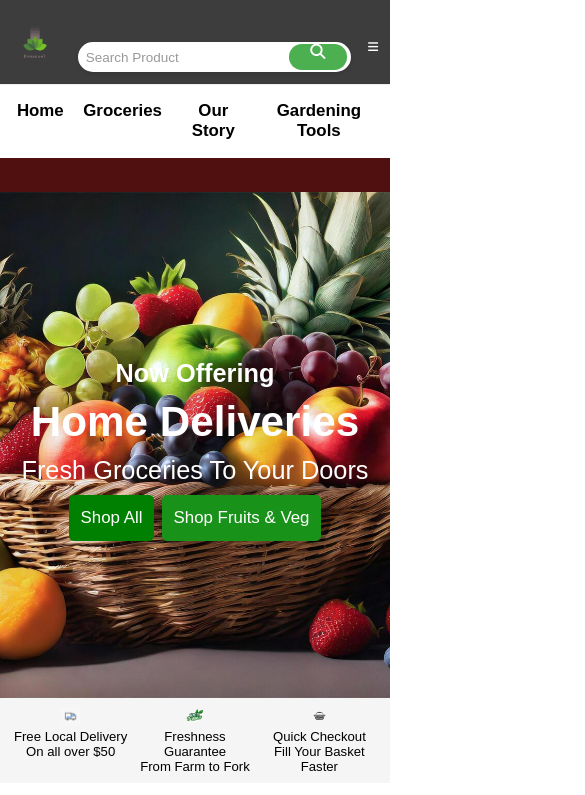
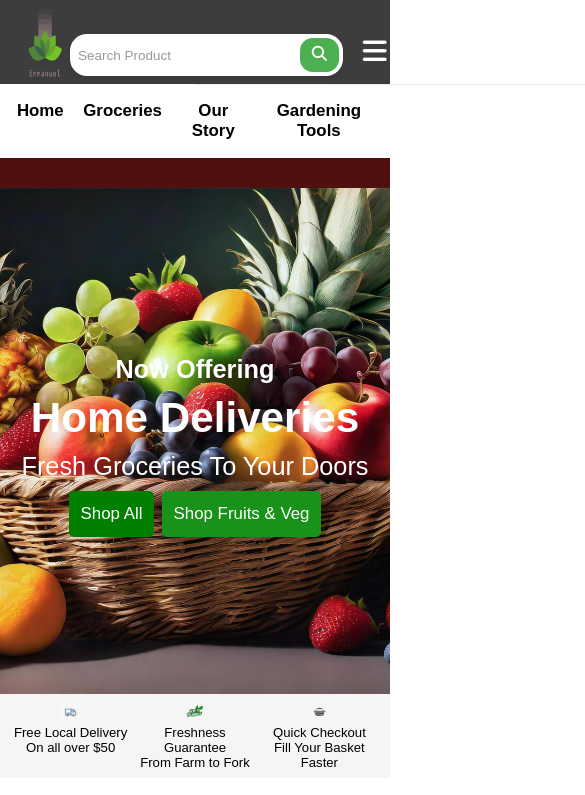
Before and after one commit to sanjaydaud7/Emmanuel-ecommerce, a plain HTML site: page home.html in a window 390 px wide. Shown: the top 795 px of the page, 585 px wide, since content can reach past the window. Drawn offline with Linux system fonts and the light colour scheme; no server answers.

Commit message:
Updated offer bar and menu icon in tab.css for better responsiveness

```diff
--- a/css/index.css
+++ b/css/index.css
@@ -143,7 +143,7 @@
 /* Cart Icon */
 #menuList li a i.fa-cart-shopping {
     font-size: 2.5vh;
-      color: rgb(255, 255, 255);
+      color: rgb(53, 166, 200);
 }
 
 #menuList li a:hover i.fa-cart-shopping {
--- a/css/tab.css
+++ b/css/tab.css
@@ -1,9 +1,10 @@
 /* Responsive Design */
 @media (max-width: 1024px) {
     .search-bar {
-        left: 22%;
-        width: 45vw;
-        height: 4.5vh;
+
+        left: 17%;
+        width: 55vw;
+        height: 6.5vh;
     }
 
     .search-bar input {
@@ -15,7 +16,7 @@
     }
 
     .search-bar button {
-        width: 18%;
+        width: 8%;
         height: 4vh;
     }
 
@@ -24,12 +25,20 @@
     }
 
     #menuList {
-        left: 65vw;
+        left: 75vw;
         width: 25vw;
     }
 
+    /* Offer bar adjustments for 1024px */
+    .offer-bar {
+        height: 3.5vh;
+    }
+
+    .offer-text {
+        font-size: 2vh;
+        top: 0.5vh; /* Adjusted for better vertical centering */
+    }
 }
-
 
 /* For screens 768px and below */
 @media (max-width: 768px) {
@@ -44,24 +53,26 @@
 
     .menu-icon {
         display: block;
-        font-size: 3vh;
-        cursor: pointer;
+        position: absolute;
+        left: 93vw;
+        top: 4.5vh;
+    }
+
+    .menu-icon i {
+        font-size: 6vw; /* Increased size for better visibility */
     }
 
     #menuList {
         position: absolute;
         top: 10vh;
-        /* Position below header */
-        left: 0;
-        width: 100%;
-        /* Full width for better usability */
+        /* left: vw; */
+        width: 30%;
+        /* color: black; */
         background: white;
         flex-direction: column;
         max-height: 0;
-        /* Initial state for toggle (matches JS) */
         overflow: hidden;
         transition: max-height 0.3s ease-in-out;
-        /* Smooth toggle animation */
         z-index: 1000;
         border-top: 1px solid #eee;
     }
@@ -76,12 +87,12 @@
         border-bottom: none;
     }
 
-    #menuList li a,
+     #menuList li a,
     #logoutBtn {
         display: block;
         padding: 15px;
         font-size: 2vh;
-        color: #333;
+        color: #000; /* Make menu icon list item black */
         text-decoration: none;
     }
 
@@ -95,11 +106,12 @@
         height: auto;
     }
 
-    .search-bar {
+   .search-bar {
         left: 25%;
         width: 65vw;
-        height: 4vh;
-        top: 3vh;
+        height: 5vh;
+        top: 4vh;
+        border-width: 1px; /* Reduce border thickness */
     }
 
     .search-bar input {
@@ -111,18 +123,16 @@
     }
 
     .search-bar button {
-        width: 20%;
+        width: 16%;
         height: 3.5vh;
-    }
-
-    .search-bar button i {
-        font-size: 2vh;
     }
 
 
     .search-bar button img,
     .search-bar button i {
-        height: 3vh;
+         font-size: 2.2vh;
+        margin: 0 auto;
+        height: 2vh;
         width: auto;
     }
 
@@ -130,11 +140,11 @@
         font-size: 2vh;
     }
 
+    /* Offer bar adjustments for 768px */
     .offer-text {
-        position: relative;
-        top: 2px;
-        font-size: 1.8vh;
-        white-space: nowrap;
+        font-size: 1.6vh; /* Slightly smaller for better fit */
+        top: 0.4vh; /* Adjusted for better centering */
+        animation: scroll-left 12s linear infinite; /* Slightly faster animation for smaller screens */
     }
 
     /* Profile Icon */
@@ -142,7 +152,6 @@
         width: 20px;
         height: 20px;
         border-radius: 50%;
-
     }
 }
 
@@ -152,23 +161,40 @@
         padding: 1vh 3vw;
     }
 
+    .menu-icon {
+
+        height: 2.5vh; /* Increased from previous */
+    }
+
+    .menu-icon i {
+
+        font-size: 7vw; /* Increased size for better visibility */
+    }
+
+
     #menuList {
+        position: absolute;
+        width: 100%;
+        left: 50vw;
         top: 10vh;
-        width: 100%;
+        justify-content: center;
+        text-align: right;
     }
+
 
     #menuList li a,
     #logoutBtn {
         font-size: 4vw;
-        /* Slightly smaller for very small screens */
         padding: 12px;
+        color: #000; /* Make menu icon list item black */
     }
 
-    .search-bar {
-        left: 20%;
+     .search-bar {
+        left: 18%;
         width: 70vw;
-        height: 3.5vh;
-        top: 5vh;
+        height: 5vh;
+        top: 4vh;
+        border-width: 1px; /* Reduce border thickness */
     }
 
     .search-bar input {
@@ -180,8 +206,8 @@
     }
 
     .search-bar button {
-        width: 25%;
-        height: 3vh;
+        width: 15%;
+        height: 4vh;
     }
 
     .search-bar button i {
@@ -189,14 +215,16 @@
     }
 
     .logo img {
-        width: 12vw;
-        ;
+        position: static;
+        top: -2vh;
+        width: 17vw;
+        height: 12vh;
     }
 
+    /* Offer bar adjustments for 480px */
     .offer-text {
-        font-size: 1.6vh;
-        top: 0;
+        font-size: 2vh; /* Further reduced for small screens */
+        top: 0.3vh; /* Adjusted for better centering */
+        animation: scroll-left 10s linear infinite; /* Faster animation for very small screens */
     }
-
-
 }
```
